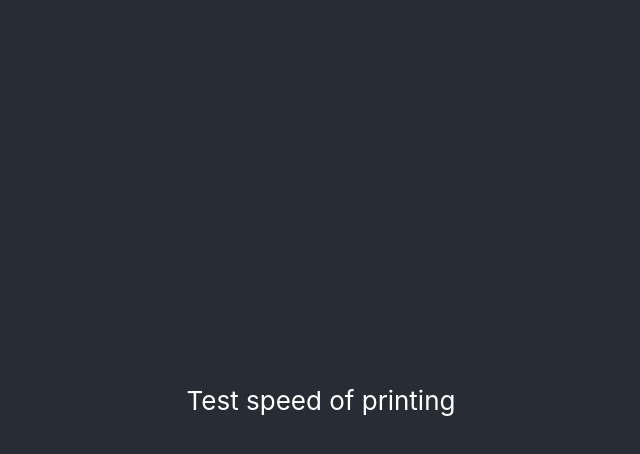
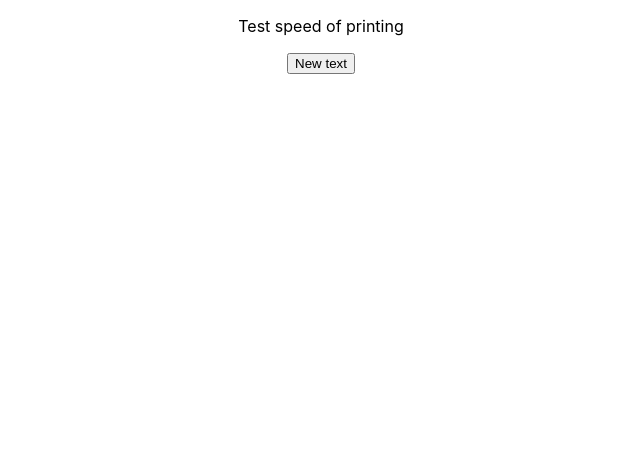
Before and after one commit to EvgenII2/speed-of-printihg, a React (Create React App) app: page / in a window 1280 px wide. Shown: the top 454 px of the page, without its empty margins (319-959 px from the left). Built offline with nearby package versions, Linux system fonts and the light colour scheme; no server answers.

Commit message:
add TextApi, TextComponent

```diff
--- a/src/App/App.css
+++ /dev/null
@@ -1,38 +0,0 @@
-.App {
-  text-align: center;
-}
-
-.App-logo {
-  height: 40vmin;
-  pointer-events: none;
-}
-
-@media (prefers-reduced-motion: no-preference) {
-  .App-logo {
-    animation: App-logo-spin infinite 20s linear;
-  }
-}
-
-.App-header {
-  background-color: #282c34;
-  min-height: 100vh;
-  display: flex;
-  flex-direction: column;
-  align-items: center;
-  justify-content: center;
-  font-size: calc(10px + 2vmin);
-  color: white;
-}
-
-.App-link {
-  color: #61dafb;
-}
-
-@keyframes App-logo-spin {
-  from {
-    transform: rotate(0deg);
-  }
-  to {
-    transform: rotate(360deg);
-  }
-}
--- a/src/App/App.js
+++ /dev/null
@@ -1,15 +0,0 @@
-import './App.css';
-
-function App() {
-  return (
-    <div className="App">
-      <header className="App-header">
-        <p>
-          Test speed of printing
-        </p>
-      </header>
-    </div>
-  );
-}
-
-export default App;
--- /dev/null
+++ b/src/components/App/App.css
@@ -0,0 +1,3 @@
+.App {
+  text-align: center;
+}
--- /dev/null
+++ b/src/components/App/App.jsx
@@ -0,0 +1,39 @@
+import React, { useEffect } from 'react';
+import textApi from '../../utils/TextApi';
+import TextComponent from '../TextComponent/TextComponent';
+import './App.css';
+
+function App() {
+
+  const [text, setText] = React.useState('');
+
+  const getText = () => {
+    textApi.getText()
+      .then((res) => {
+        setText(res);
+      })
+      .catch((err) => {
+        console.log(`Error: ${err}`);
+      });
+  }
+
+  useEffect(() => {
+    getText()
+  }, [])
+
+  return (
+    <div className="App">
+      <header className="App-header">
+        <p>
+          Test speed of printing
+        </p>
+      </header>
+      <TextComponent text={text} />
+      <button onClick={getText}>
+        New text
+      </button>
+    </div>
+  );
+}
+
+export default App;
--- /dev/null
+++ b/src/components/TextComponent/TextComponent.css
@@ -0,0 +1 @@
+.TextComponent{}
--- /dev/null
+++ b/src/components/TextComponent/TextComponent.jsx
@@ -0,0 +1,13 @@
+import './TextComponent.css';
+
+function TextComponent({ text }) {
+    return (
+        <div className="TextComponent">
+            <p>
+                {text}
+            </p>
+        </div>
+    );
+}
+
+export default TextComponent;
--- a/src/index.js
+++ b/src/index.js
@@ -1,7 +1,7 @@
 import React from 'react';
 import ReactDOM from 'react-dom';
 import './index.css';
-import App from './App/App';
+import App from './components/App/App';
 
 ReactDOM.render(
   <React.StrictMode>
--- /dev/null
+++ b/src/utils/TextApi.js
@@ -0,0 +1,17 @@
+class TextApi {
+    constructor(options) {
+        this.options = options;
+        this.baseUrl = this.options.baseUrl;
+    }
+
+    getText() {
+        return fetch(`${this.baseUrl}`)
+            .then(response => response.json())
+    }
+}
+
+const textApi = new TextApi({
+    baseUrl: "https://baconipsum.com/api/?type=meat-and-filler",
+});
+
+export default textApi;
```
